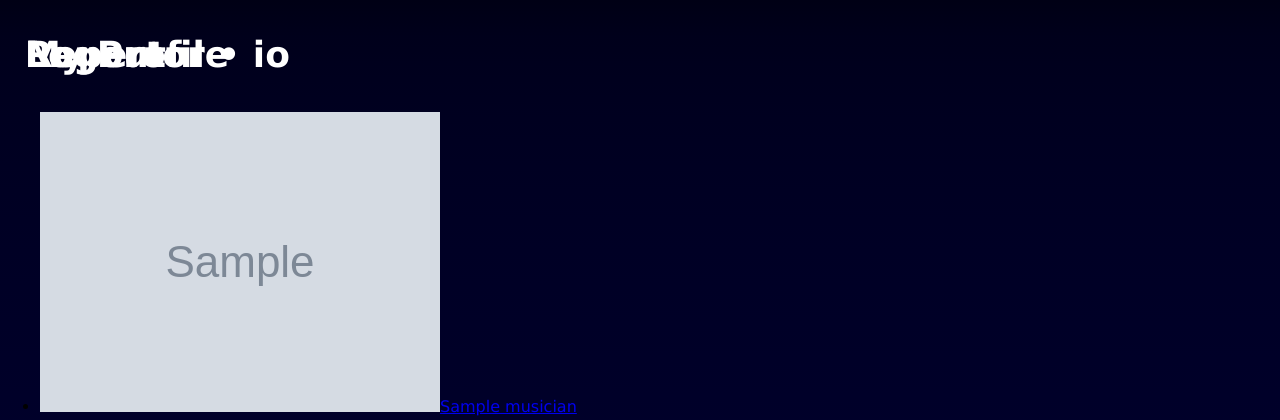
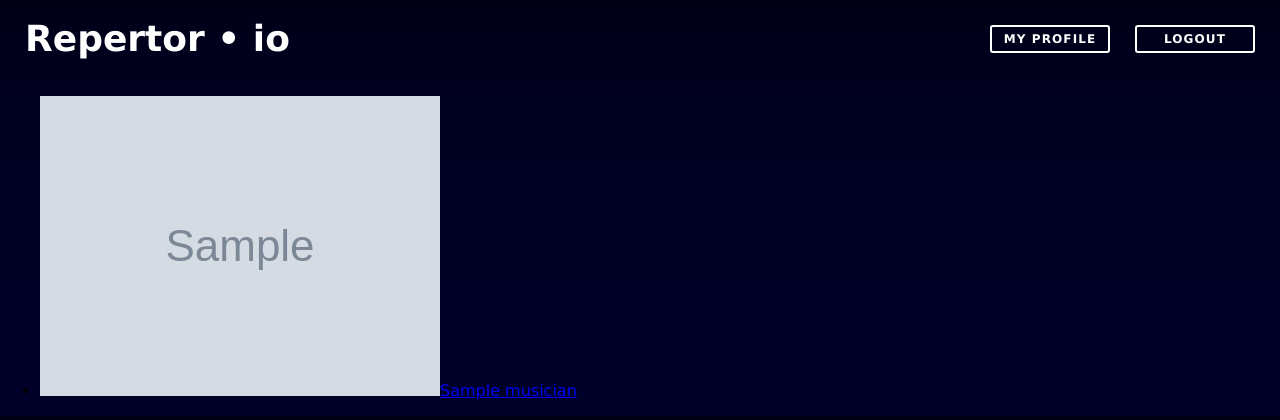
Before and after one commit to albert-nagy/Repertorio, a Flask app: page /instruments/1 in a window 1280 px wide. Shown: the top 420 px of the page. Run offline with Flask 2, Linux system fonts and the light colour scheme; the visitor is signed in with stand-in values (Sample User, id 1); grey boxes marked "Sample" are stand-in pictures; a database or web service that is not in the repository returns one stand-in record (values such as "Sample title"); parts of the project's set-up code (start-up, migrations or seed data) failed here and were passed over; some libraries are stand-ins or nearby versions.

Commit message:
Style for Logout and My Profile buttons

```diff
--- a/static/styles.css
+++ b/static/styles.css
@@ -1,5 +1,43 @@
-body {margin: 0; background: linear-gradient(#000015, 25%, #00002A); font-family: Verdana, sans-serif;}
+body {margin: 0;
+		background:
+		linear-gradient(#000015, 25%, #00002A);
+		font-family: Verdana,
+		sans-serif;}
+
 header {height: 80px;}
-header a {display: block; position: absolute; color: white; font-size: 36px; margin: 18px 0 0 25px; font-weight: bold; text-decoration: none;}
-#signinButton {position: absolute; top: 22px; right: 25px;}
-.fb-login-button{ position: absolute !important; top: 24px; right: 165px; height: 36px;}
+
+header a {display: block;
+		position: absolute;
+		color: white;
+		text-decoration: none;}
+
+header button {position: absolute;
+		top: 25px;
+		background: none;
+    	border: 2px solid white;
+    	border-radius: 3px;
+    	color: white;
+    	font: bold 12px Verdana, sans-serif;
+    	text-transform: uppercase;
+    	padding: 5px;
+    	width: 120px;
+    	letter-spacing: 1.1px;
+    	cursor: pointer;}
+
+#logout {right: 25px;}
+
+#my-profile {right: 170px;}
+#my-profile a {position: unset;}
+
+#site-header {font-size: 36px;
+		margin: 18px 0 0 25px;
+		font-weight: bold;}
+
+#signinButton {position: absolute;
+		top: 22px;
+		right: 25px;}
+
+.fb-login-button {position: absolute !important;
+		top: 24px;
+		right: 165px;
+		height: 36px;}
--- a/templates/header.html
+++ b/templates/header.html
@@ -1,5 +1,5 @@
 <header>
-<a href="/">Repertor &bull; io</a>
+<a id="site-header" href="/">Repertor &bull; io</a>
 {% if 'username' not in login_session %}
 <div id="signinButton">
           <span class="g-signin"
@@ -101,9 +101,9 @@ function Logout()
 	}
 		</script>
 
-					<p><a onclick="Logout();" href="javascript:void(0)">Logout</a></p>
+          <button id="logout" type="button" onclick="Logout();">Logout</button>
           {% if  request.path != url_for('showProfile', musician_id=login_session['user_id']) %}
-					<p><a href="{{ url_for('showProfile', musician_id=login_session['user_id']) }}">My Profile</a></p>
+          <button id="my-profile" type="button"><a href="{{ url_for('showProfile', musician_id=login_session['user_id']) }}">My Profile</a></button>
           {% endif %}
 {% endif %}
 
```
